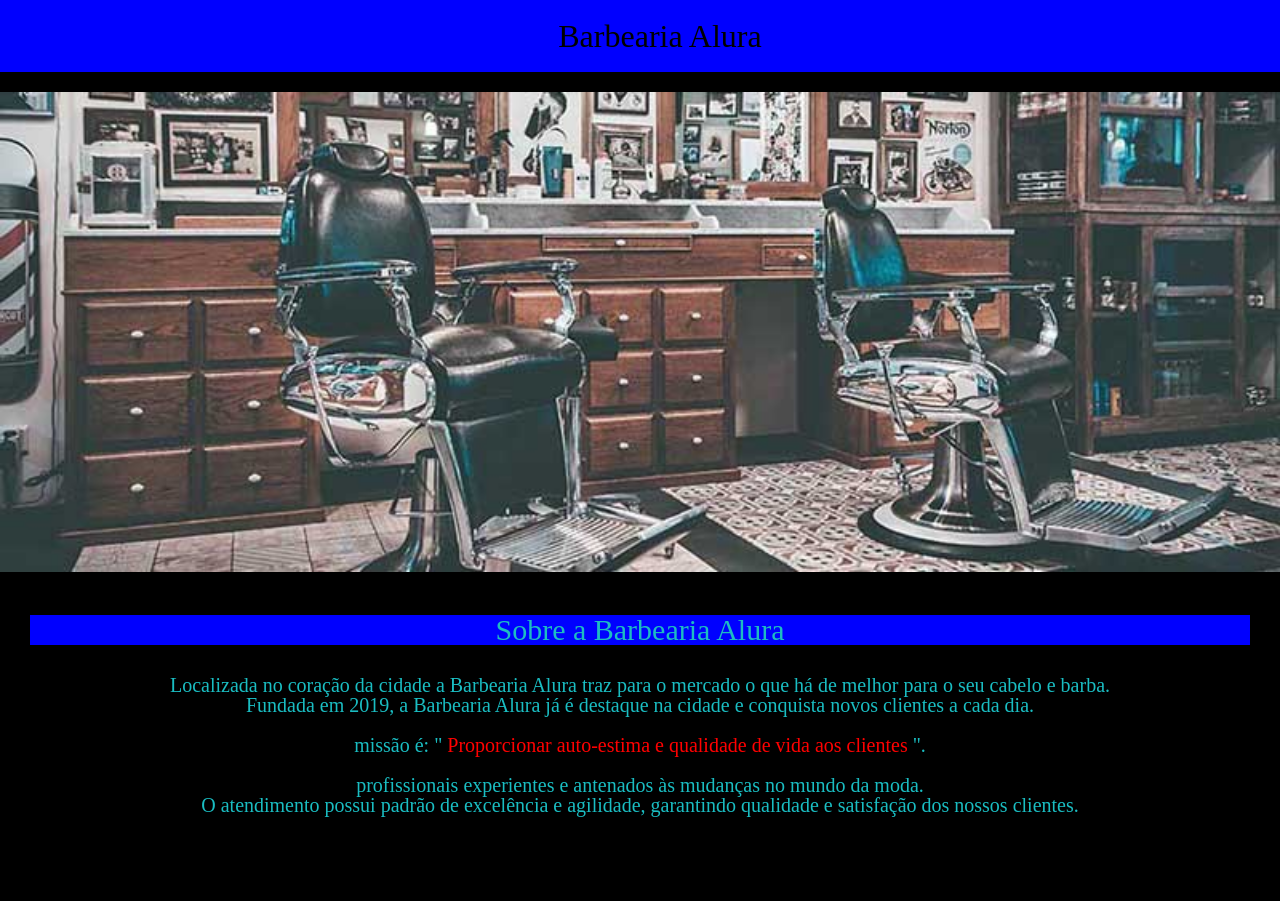
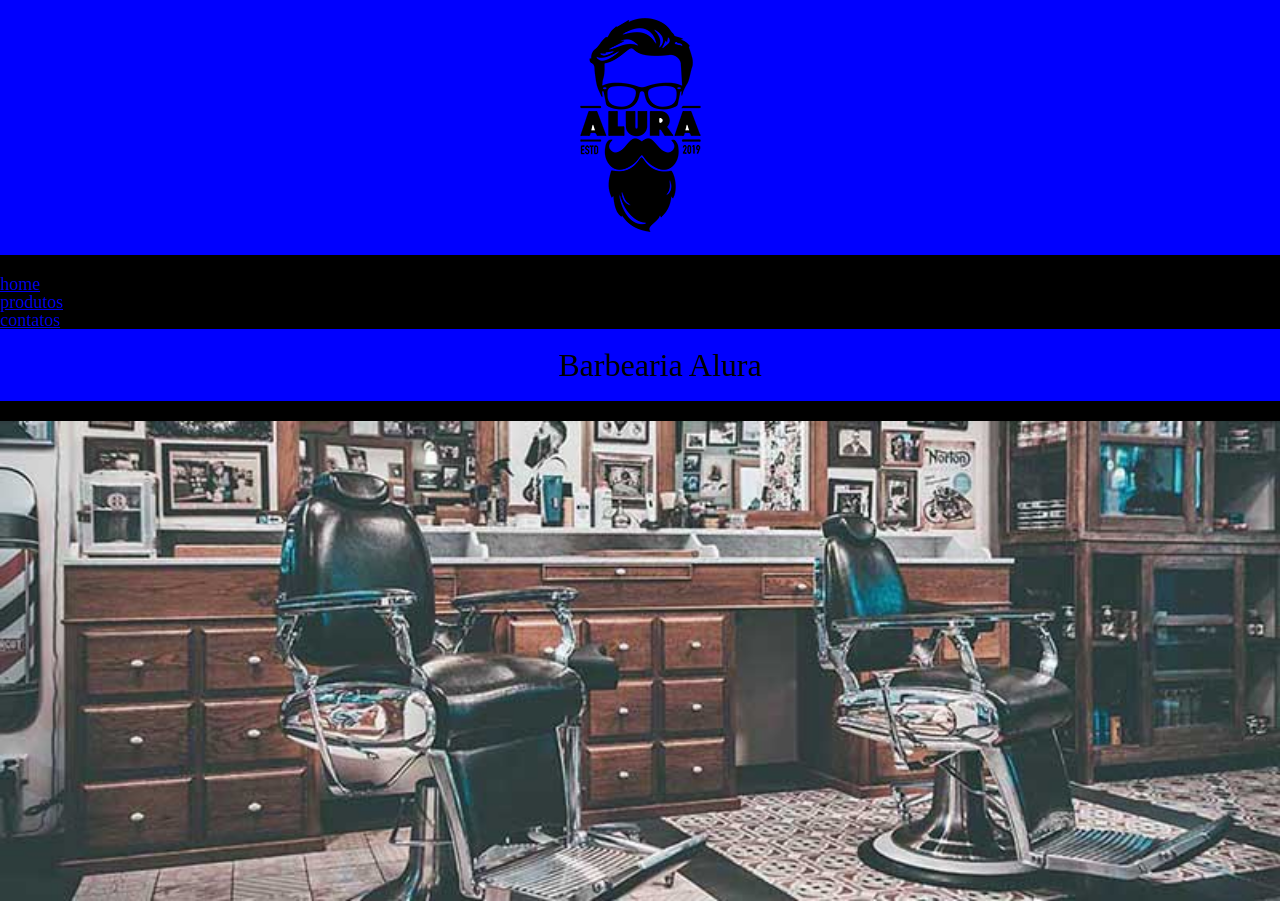
Before and after one commit to djlopes-dev/alura-barbearia, a plain HTML site: page index.html in a window 1280 px wide. Shown: the top 901 px of the page. Drawn offline with Linux system fonts and the light colour scheme.

Commit message:
Update index.html

```diff
--- a/index.html
+++ b/index.html
@@ -10,6 +10,18 @@
 
   <body>
     <header>
+
+      <div class="caixa">
+             <H1 id="logo1"> <img src="./logo.png" alt="logo da barbearia alura"> </H1>
+              <nav>
+                 <ul>
+                   <li> <a href="index.html">home</a></li>
+                   <li> <a href="produtos.html">produtos</a></li>
+                   <li> <a href="contatos.html">contatos</a></li>
+                </ul>
+             </nav>
+         </div>
+
           <h1 class="titulo-principal">Barbearia Alura</h1>
       </header>
     <img id="banner" src="./banner.jpg" alt="">
```
